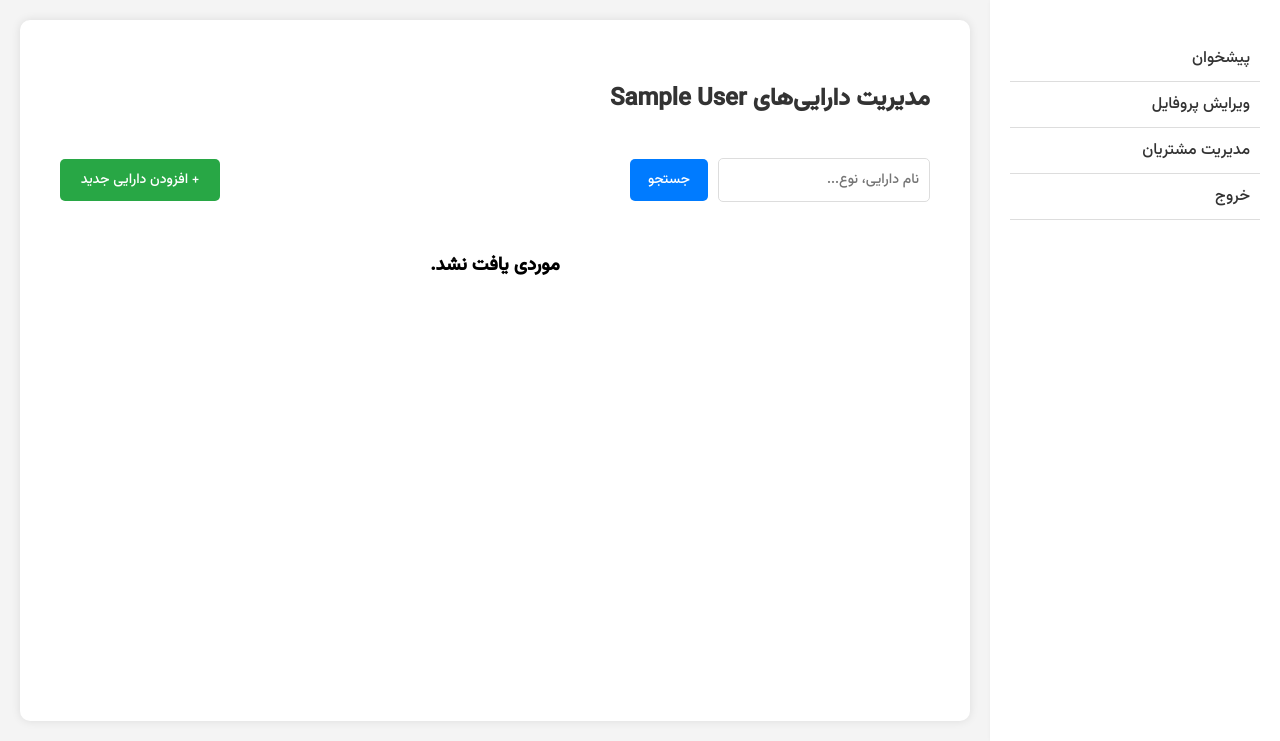
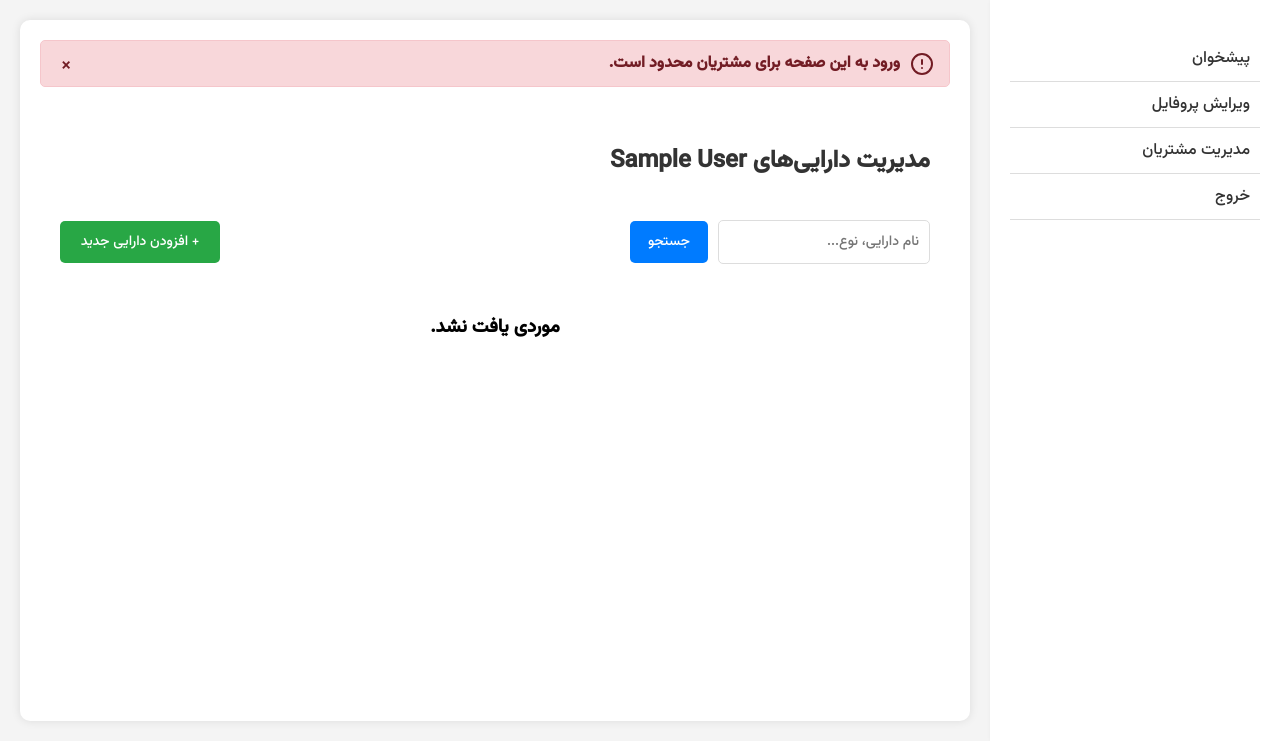
Before and after one commit to soheilsirousi/iran-insurance, a Django app: page /user/profile/users/1/insureds/ in a window 1280 px wide. Shown: the part 59-800 px from the top of the page. Run offline with Django 4.2, Linux system fonts and the light colour scheme; the visitor is signed in with stand-in values (Sample User, id 1); data comes from the database, SQL or seed files in the repository; data that the repository does not hold is empty; parts of the project's set-up code (start-up, migrations or seed data) failed here and were passed over.

Commit message:
create insureds search & insured delete endpoint

```diff
--- a/iranins/insurance/models.py
+++ b/iranins/insurance/models.py
@@ -17,7 +17,7 @@
 
 
 class Insured(models.Model):
-    owner = models.ForeignKey(settings.AUTH_USER_MODEL, on_delete=models.RESTRICT, verbose_name=_('owner'), related_name='insureds')
+    owner = models.ForeignKey(settings.AUTH_USER_MODEL, on_delete=models.CASCADE, verbose_name=_('owner'), related_name='insureds')
     category = models.ForeignKey(Category, on_delete=models.RESTRICT, verbose_name=_('category'), related_name='insureds')
     name = models.CharField(max_length=100, verbose_name=_('name'), null=False, blank=False)
     joined_at = models.DateTimeField(auto_now_add=True, verbose_name=_('joined at'))
@@ -34,8 +34,8 @@
 
 class Insurance(models.Model):
     insurance_number = models.PositiveBigIntegerField(verbose_name=_('insurance number'), null=True, blank=True)
-    insurer = models.ForeignKey(settings.AUTH_USER_MODEL, on_delete=models.RESTRICT, verbose_name=_('insurer'), related_name='insurances')
-    insured = models.ForeignKey(Insured, on_delete=models.RESTRICT, verbose_name=_('insured'), related_name='insurances')
+    insurer = models.ForeignKey(settings.AUTH_USER_MODEL, on_delete=models.CASCADE, verbose_name=_('insurer'), related_name='insurances')
+    insured = models.ForeignKey(Insured, on_delete=models.CASCADE, verbose_name=_('insured'), related_name='insurances')
     start_at = models.DateTimeField(verbose_name=_('start at'), null=False, blank=False)
     end_at = models.DateTimeField(verbose_name=_('end at'), null=False, blank=False)
     amount = models.PositiveBigIntegerField(verbose_name=_('amount'), null=False, blank=False)
--- a/iranins/templates/user/profile_users.html
+++ b/iranins/templates/user/profile_users.html
@@ -62,7 +62,7 @@
                 <td>{{ user.get_role_display }}</td>
                 <td>
                     <div class="action-buttons">
-                        <a href="{% url 'user-indureds' user.id %}"><button class="insurance-btn">دارایی ها</button></a>
+                        <a href="{% url 'user-insureds' user.id %}"><button class="insurance-btn">دارایی ها</button></a>
                         <a href="{% url 'profile-user-retrieve' user.id %}"><button class="edit-btn">ویرایش</button></a>
                         <a href="{% url 'profile-user-delete' user.id %}"><button class="delete-btn">حذف</button></a>
                     </div>
--- a/iranins/templates/user/user_insureds.html
+++ b/iranins/templates/user/user_insureds.html
@@ -2,6 +2,29 @@
 {% load static %}
 
 {% block content %}
+
+    {% if messages %}
+{% for message in messages %}
+    <div class="error-container">
+    <div class="error-alert">
+        <button class="error-close">&times;</button>
+        <div class="error-content">
+            <div class="error-icon">
+                <svg xmlns="http://www.w3.org/2000/svg" width="24" height="24" viewBox="0 0 24 24" fill="none" stroke="currentColor" stroke-width="2" stroke-linecap="round" stroke-linejoin="round">
+                    <circle cx="12" cy="12" r="10"></circle>
+                    <line x1="12" y1="8" x2="12" y2="12"></line>
+                    <line x1="12" y1="16" x2="12.01" y2="16"></line>
+                </svg>
+            </div>
+            <div class="error-message">
+                {{ message }}
+            </div>
+        </div>
+    </div>
+</div>
+{% endfor %}
+    {% endif %}
+
     <div class="user-management-container">
         <h2>مدیریت دارایی‌های {{ user.get_full_name }}</h2>
 
@@ -39,7 +62,7 @@
                 <div class="asset-actions">
                     <button class="action-btn insurance-btn">بیمه‌ها</button>
                     <button class="action-btn edit-btn">ویرایش</button>
-                    <button class="action-btn delete-btn">حذف</button>
+                    <a href="{% url 'user-indured-delete' user.id insured.id %}"><button class="action-btn delete-btn">حذف</button></a>
                 </div>
             </div>
             {% endfor %}
@@ -51,7 +74,7 @@
         <div class="pagination-section">
             <div class="pagination">
                 {% if insureds.has_previous %}
-                    <a href="?page={{ insureds.previous_page_number  }}"><button class="prev-btn">قبلی</button></a>
+                    <a href="?page={{ insureds.previous_page_number }}"><button class="prev-btn">قبلی</button></a>
                 {% endif %}
                 {% if insureds.paginator.num_pages != 1 %}
                     <span>صفحه {{ insureds.number }} از {{ insureds.paginator.num_pages }}</span>
@@ -78,5 +101,16 @@
                 });
             });
         });
+
+
+document.addEventListener('DOMContentLoaded', function() {
+    const errorClose = document.querySelector('.error-close');
+    if (errorClose) {
+        errorClose.addEventListener('click', function() {
+            this.closest('.error-alert').style.display = 'none';
+        });
+    }
+});
+
     </script>
 {% endblock %}
--- a/iranins/transaction/models.py
+++ b/iranins/transaction/models.py
@@ -7,7 +7,7 @@
 
 
 class Installment(models.Model):
-    insurance = models.ForeignKey(Insurance, on_delete=models.RESTRICT, related_name='installments', verbose_name=_('installment'))
+    insurance = models.ForeignKey(Insurance, on_delete=models.CASCADE, related_name='installments', verbose_name=_('installment'))
     amount = models.PositiveBigIntegerField(verbose_name=_('amount'), null=False, blank=False)
     start_at = models.DateField(verbose_name=_('start at'), null=False, blank=False)
     end_at = models.DateField(verbose_name=_('end at'), null=False, blank=False)
@@ -30,7 +30,7 @@
     )
 
     invoice_number = models.UUIDField(default=uuid.uuid4, editable=False, unique=True, verbose_name=_('invoice number'))
-    installment = models.OneToOneField(Installment, on_delete=models.RESTRICT, related_name='transaction', verbose_name=_('installment'))
+    installment = models.OneToOneField(Installment, on_delete=models.CASCADE, related_name='transaction', verbose_name=_('installment'))
     payment_type = models.PositiveSmallIntegerField(choices=choices, verbose_name=_('payment type'))
     amount = models.PositiveBigIntegerField(verbose_name=_('amount'), null=False, blank=False)
     created_at = models.DateTimeField(auto_now_add=True, verbose_name=_('created at'))
--- a/iranins/user/urls.py
+++ b/iranins/user/urls.py
@@ -12,7 +12,10 @@
     path('profile/users/', ProfileUsers.as_view(), name='profile-users'),
     path('profile/users/<int:pk>/delete/', ProfileUserDelete.as_view(), name='profile-user-delete'),
     path('profile/users/<int:pk>/edit/', ProfileUserRetreive.as_view(), name='profile-user-retrieve'),
-    path('profile/users/<int:pk>/insureds/', UserInsureds.as_view(), name='user-indureds'),
+
+    path('profile/users/<int:user_pk>/insureds/<int:insured_pk>/delete/', UserInsuredDelete.as_view(), name='user-indured-delete'),
+    path('profile/users/<int:pk>/insureds/', UserInsureds.as_view(), name='user-insureds'),
+
     path('profile/', ProfileDashboard.as_view(), name='profile-dashboard'),
 
     path('logout/', ProfileLogout.as_view(), name='profile-logout'),
--- a/iranins/user/views.py
+++ b/iranins/user/views.py
@@ -202,6 +202,25 @@
         return render(request, self.template_name, context={'user': user, 'insureds': insureds_page})
 
 
+class UserInsuredDelete(View):
+
+    @admin_only
+    def dispatch(self, request, *args, **kwargs):
+        return super().dispatch(request, *args, **kwargs)
+
+    def get(self, request, user_pk, insured_pk, *args, **kwargs):
+        if request.user.role == 2:
+            messages.error(request, 'پشتیبان نمیتواند دارایی را حذف کند.')
+            return redirect('user-insureds', pk= user_pk)
+
+        user = CustomUser.objects.get(pk=user_pk)
+        insured = user.insureds.get(pk=insured_pk)
+
+        insured.delete()
+
+        return redirect('user-insureds', pk=user_pk)
+
+
 class ErrorPage(View):
     template_name = 'user/error.html'
 
```
Also changed, not shown: iranins/insurance/migrations/0004_alter_insurance_insured_alter_insurance_insurer_and_more.py (added), iranins/transaction/migrations/0003_alter_installment_insurance_and_more.py (added).
